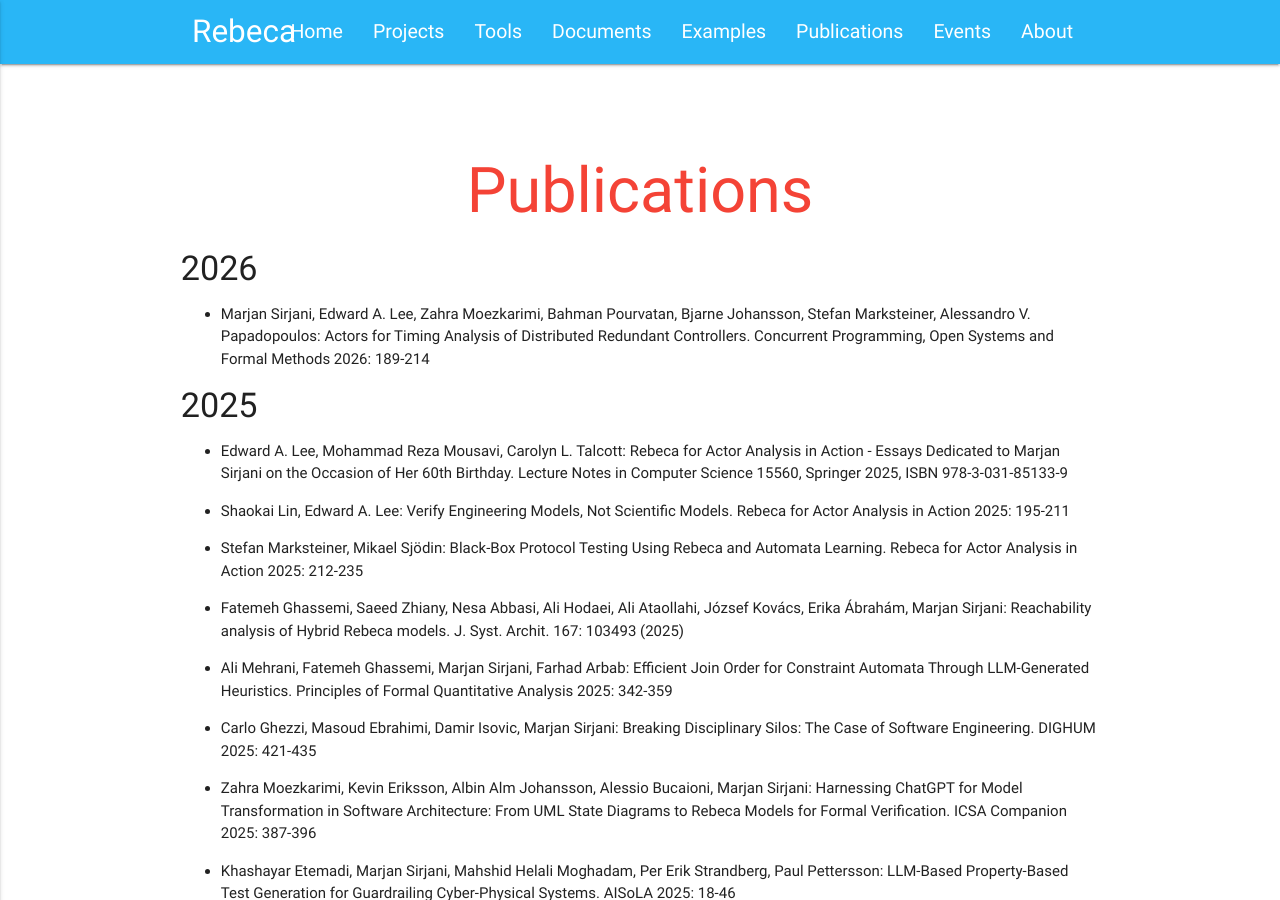
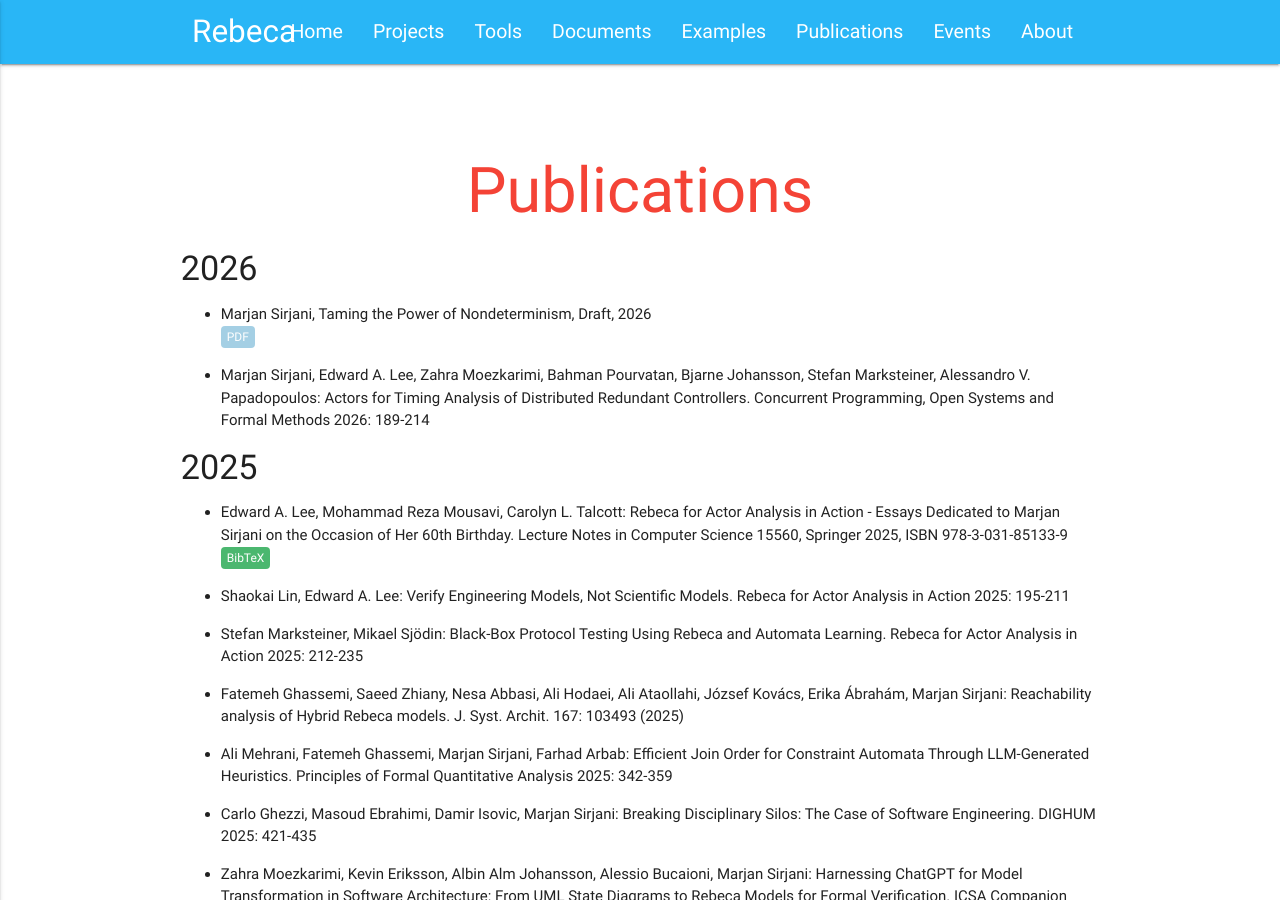
Before and after one commit to rebeca-lang/rebeca-lang.github.io, a Jekyll site: the page built from publications.md, in a window 1280 px wide and 900 px high. Built offline with Jekyll 4.4.1, drawn with Linux system fonts in a browser that asks for light colours.

Commit message:
Update publications with new links and entries

```diff
--- a/publications.md
+++ b/publications.md
@@ -7,16 +7,22 @@ redirect_from: "/wiki/pmwiki.php/Rebeca/Publications"
 
 #### 2026
 
+- Marjan Sirjani, Taming the Power of Nondeterminism, Draft, 2026
+\\
+<a class="link link_pdf" href="/assets/papers/2024/CRYSTAL.pdf">PDF</a>
+
 - Marjan Sirjani, Edward A. Lee, Zahra Moezkarimi, Bahman Pourvatan, Bjarne Johansson, Stefan Marksteiner, Alessandro V. Papadopoulos: Actors for Timing Analysis of Distributed Redundant Controllers. Concurrent Programming, Open Systems and Formal Methods 2026: 189-214
 
 
 #### 2025
 
 - Edward A. Lee, Mohammad Reza Mousavi, Carolyn L. Talcott: Rebeca for Actor Analysis in Action - Essays Dedicated to Marjan Sirjani on the Occasion of Her 60th Birthday. Lecture Notes in Computer Science 15560, Springer 2025, ISBN 978-3-031-85133-9
+\\
+<a class="link link_bibtex" href="https://link.springer.com/book/10.1007/978-3-031-85134-6">BibTeX</a>
 
 - Shaokai Lin, Edward A. Lee: Verify Engineering Models, Not Scientific Models. Rebeca for Actor Analysis in Action 2025: 195-211
 
-- 	Stefan Marksteiner, Mikael Sjödin: Black-Box Protocol Testing Using Rebeca and Automata Learning. Rebeca for Actor Analysis in Action 2025: 212-235
+- Stefan Marksteiner, Mikael Sjödin: Black-Box Protocol Testing Using Rebeca and Automata Learning. Rebeca for Actor Analysis in Action 2025: 212-235
 
 - Fatemeh Ghassemi, Saeed Zhiany, Nesa Abbasi, Ali Hodaei, Ali Ataollahi, József Kovács, Erika Ábrahám, Marjan Sirjani:
 Reachability analysis of Hybrid Rebeca models. J. Syst. Archit. 167: 103493 (2025)
```
